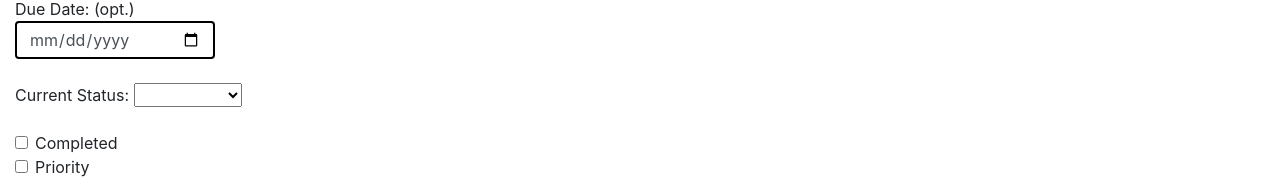
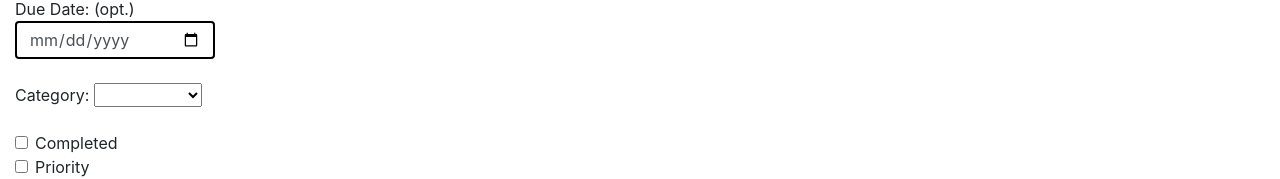
Before and after one commit to vtchris/rocp2_tasks, an Angular app in the folder client/: page /newtodo in a window 1280 px wide. Shown: the part 292-471 px from the top of the page. Built offline with nearby package versions, Linux system fonts and the light colour scheme.

Commit message:
changed current status to category

```diff
--- a/client/src/app/new-task/new-task.component.html
+++ b/client/src/app/new-task/new-task.component.html
@@ -15,7 +15,7 @@
             </label>
         </div>
         <div class="form-group">
-            <label>Current Status:
+            <label>Category:
                 <select #category>
                     <option value=null></option>
                     <option value="School">School</option>
```
